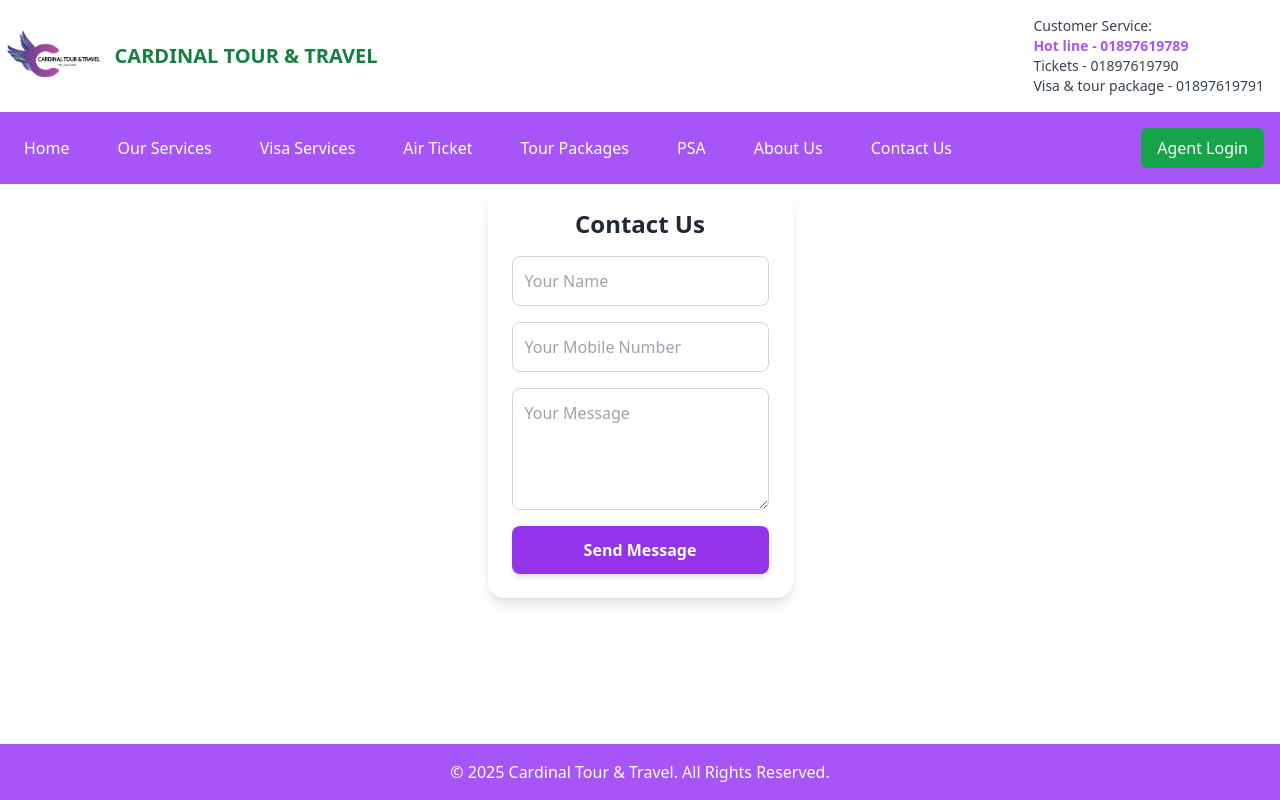
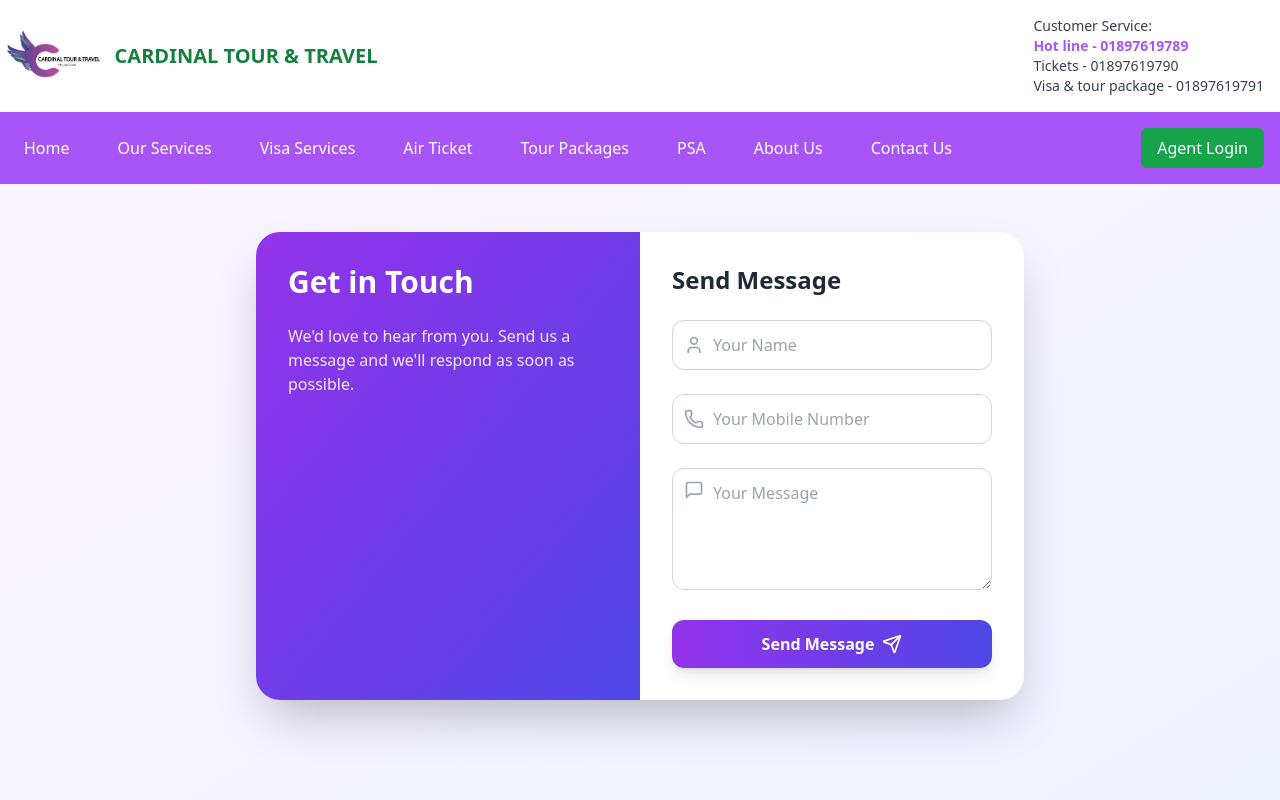
Before and after one commit to mesahal/cardinal-travel-and-tourism, a React (Create React App) app: page /contact-us in a window 1280 px wide. Shown: the top 800 px of the page. Built offline with nearby package versions, Linux system fonts and the light colour scheme.

Commit message:
Update ContactForm.js

```diff
--- a/src/components/ContactForm.js
+++ b/src/components/ContactForm.js
@@ -1,5 +1,6 @@
 import React, { useState } from "react";
 import emailjs from "emailjs-com";
+import { Send, User, Phone, MessageSquare } from "lucide-react";
 
 const ContactForm = () => {
   const [formData, setFormData] = useState({
@@ -13,11 +14,11 @@ const ContactForm = () => {
     const { name, value } = e.target;
 
     if (name === "mobile") {
-      const bdMobileRegex = /^01[3-9]\d{8}$/; // Valid Bangladeshi mobile number regex
+      const bdMobileRegex = /^01[3-9]\d{8}$/;
       if (!bdMobileRegex.test(value)) {
         setMobileError("Invalid mobile number!");
       } else {
-        setMobileError(""); // Clear error if valid
+        setMobileError("");
       }
     }
 
@@ -32,9 +33,9 @@ const ContactForm = () => {
       return;
     }
 
-    const serviceID = "service_iwrf2pu";
-    const templateID = "template_r8bh7mm";
-    const publicKey = "jSf645M79biWp2Irh";
+    const serviceID = "service_x2g1tgq";
+    const templateID = "template_mc8o283";
+    const publicKey = "mxL_Yw4s1rAgy6OK4";
 
     emailjs
       .send(serviceID, templateID, formData, publicKey)
@@ -48,49 +49,90 @@ const ContactForm = () => {
   };
 
   return (
-    <div className="max-w-lg mx-auto p-6 bg-white shadow-lg rounded-2xl">
-      <h2 className="text-2xl font-semibold text-gray-800 mb-4 text-center">
-        Contact Us
-      </h2>
-      <form className="flex flex-col space-y-4" onSubmit={handleSubmit}>
+    <div className="min-h-screen bg-gradient-to-br from-purple-50 to-indigo-50 py-12 px-4 sm:px-6 lg:px-8">
+      <div className="max-w-3xl mx-auto">
+        <div className="bg-white shadow-2xl rounded-3xl overflow-hidden">
+          <div className="md:flex">
+            <div className="md:w-1/2 bg-gradient-to-br from-purple-600 to-indigo-600 p-8 text-white">
+              <h2 className="text-3xl font-bold mb-6">Get in Touch</h2>
+              <p className="mb-4 text-purple-100">
+                We'd love to hear from you. Send us a message and we'll respond as soon as possible.
+              </p>
+              {/* <div className="space-y-4 mt-8">
+                <div className="flex items-center space-x-4">
+                  <Phone className="w-5 h-5 text-purple-200" />
+                  <span>+880 1XXX-XXXXXX</span>
+                </div>
+                <div className="flex items-center space-x-4">
+                  <MessageSquare className="w-5 h-5 text-purple-200" />
+                  <span>info@example.com</span>
+                </div>
+              </div> */}
+            </div>
+
+            <div className="md:w-1/2 p-8">
+              <h3 className="text-2xl font-semibold text-gray-800 mb-6">Send Message</h3>
+              <form className="space-y-6" onSubmit={handleSubmit}>
+                <div className="relative">
+                  <div className="absolute inset-y-0 left-0 pl-3 flex items-center pointer-events-none">
+                    <User className="h-5 w-5 text-gray-400" />
+                  </div>
                   <input
                     type="text"
                     name="name"
                     placeholder="Your Name"
-          className="w-full p-3 border border-gray-300 rounded-lg focus:outline-none focus:ring-2 focus:ring-purple-500 transition"
+                    className="w-full pl-10 pr-3 py-3 border border-gray-300 rounded-xl focus:outline-none focus:ring-2 focus:ring-purple-500 focus:border-transparent transition"
                     value={formData.name}
                     onChange={handleChange}
                     required
                   />
+                </div>
 
+                <div className="relative">
+                  <div className="absolute inset-y-0 left-0 pl-3 flex items-center pointer-events-none">
+                    <Phone className="h-5 w-5 text-gray-400" />
+                  </div>
                   <input
                     type="text"
                     name="mobile"
                     placeholder="Your Mobile Number"
-          className="w-full p-3 border border-gray-300 rounded-lg focus:outline-none focus:ring-2 focus:ring-purple-500 transition"
+                    className="w-full pl-10 pr-3 py-3 border border-gray-300 rounded-xl focus:outline-none focus:ring-2 focus:ring-purple-500 focus:border-transparent transition"
                     value={formData.mobile}
                     onChange={handleChange}
                     required
                   />
-        {mobileError && <p className="text-red-500 text-sm">{mobileError}</p>}
+                </div>
+                {mobileError && (
+                  <p className="text-red-500 text-sm mt-1">{mobileError}</p>
+                )}
 
+                <div className="relative">
+                  <div className="absolute top-3 left-0 pl-3 flex items-center pointer-events-none">
+                    <MessageSquare className="h-5 w-5 text-gray-400" />
+                  </div>
                   <textarea
                     name="message"
                     placeholder="Your Message"
                     rows="4"
-          className="w-full p-3 border border-gray-300 rounded-lg focus:outline-none focus:ring-2 focus:ring-purple-500 transition"
+                    className="w-full pl-10 pr-3 py-3 border border-gray-300 rounded-xl focus:outline-none focus:ring-2 focus:ring-purple-500 focus:border-transparent transition"
                     value={formData.message}
                     onChange={handleChange}
                     required
                   />
+                </div>
 
                 <button
                   type="submit"
-          className="w-full bg-purple-600 text-white font-semibold py-3 rounded-lg hover:bg-purple-700 transition duration-300 shadow-md"
+                  className="w-full bg-gradient-to-r from-purple-600 to-indigo-600 text-white font-semibold py-3 px-6 rounded-xl hover:from-purple-700 hover:to-indigo-700 transition duration-300 shadow-lg flex items-center justify-center space-x-2"
                 >
-          Send Message
+                  <span>Send Message</span>
+                  <Send className="w-5 h-5" />
                 </button>
               </form>
+            </div>
+          </div>
+        </div>
+      </div>
     </div>
   );
 };
```
Lines whose indentation alone changed are shown as unchanged.
